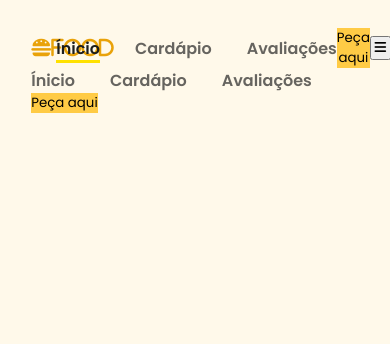
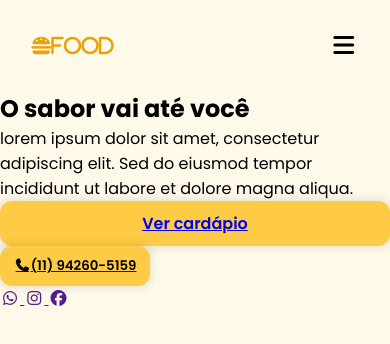
Before and after one commit to telesdiogoo/LADING-PAGE-BURGUER, a plain HTML site: page index.html in a window 390 px wide. Drawn offline with nearby package versions, Linux system fonts and the light colour scheme.

Commit message:
navegação finalizada

```diff
--- a/header.css
+++ b/header.css
@@ -3,7 +3,7 @@ header {
     padding: 28px 8%;
 }
 
-#navbar {
+#nav-bar {
     width: 100%;
     display: flex;
     align-items: center;
@@ -31,3 +31,45 @@ header {
     color: #1d1d1d;
     border-bottom: 3px solid #ffe100;
 }
+
+#mobile-btn {
+    display: none;
+}
+
+#mobile-menu {
+    display: none;
+}
+
+@media screen and (max-width: 1170px) {
+    #nav-list,
+    #nav-bar .btn-default {
+        display: none;
+    }
+
+    #mobile-btn {
+        display: block;
+        border: none;
+        background-color: transparent;
+        font-size: 1.5rem;
+        cursor: pointer;
+    }
+
+    #mobile-menu.active {
+        display: flex;
+        flex-direction: column;
+        align-items: center;
+    }
+
+    #nav-list-mobile {
+        display: flex;
+        flex-direction: column;
+        gap: 12px;
+        margin: 12px 0px;
+    }
+
+    #nav-list-mobile .nav-item {
+        list-style: none;
+        text-align: center;
+    }
+
+}
--- a/index.html
+++ b/index.html
@@ -7,12 +7,13 @@
     <link rel="stylesheet" href="https://cdnjs.cloudflare.com/ajax/libs/font-awesome/7.0.1/css/all.min.css" integrity="sha512-2SwdPD6INVrV/lHTZbO2nodKhrnDdJK9/kg2XD1r9uGqPo1cUbujc+IYdlYdEErWNu69gVcYgdxlmVmzTWnetw==" crossorigin="anonymous" referrerpolicy="no-referrer" />
     <link rel="stylesheet" href="style.css">
     <link rel="stylesheet" href="header.css">
+    <script src="https://cdnjs.cloudflare.com/ajax/libs/jquery/3.7.1/jquery.min.js" integrity="sha512-v2CJ7UaYy4JwqLDIrZUI/4hqeoQieOmAZNXBeQyjo21dadnwR+8ZaIJVT8EE2iyI61OV8e6M8PP2/4hpQINQ/g==" crossorigin="anonymous" referrerpolicy="no-referrer"></script>
     <title>LADING PAGE</title>
 </head>
 
 <body>
     <header>
-        <nav id="navbar">
+        <nav id="nav-bar">
             <i class="fa-solid fa-burger" id="nav-logo">food</i>
 
 
@@ -40,7 +41,7 @@
         </nav>
 
         <div id="mobile-menu">
-            <ul id="nav-list">
+            <ul id="nav-list-mobile">
                 <li class="nav-item">
                     <a href="#home">Ínicio</a>
                 </li>
@@ -53,23 +54,64 @@
                     <a href="#testimonials">Avaliações</a>
                 </li>
             </ul>
+
+            <button class="btn-default">
+            Peça aqui
+        </button>
         </div>
 
-        <button class="btn-default">
-            Peça aqui
-        </button>
     </header>
 
+    <main id="content">
+        <section id="home">
+            <div id="cta">
+                <h1 class="title">
+                    O sabor vai até
+                    <span>você</span>
+                </h1>
+
+                <p class="description">
+                    lorem ipsum dolor sit amet, consectetur adipiscing elit.
+                    Sed do eiusmod tempor incididunt ut labore et dolore magna aliqua.
+                </p>
+
+                <div id="cta-buttons">
+                    <a href="#" class="btn-default">
+                        Ver cardápio
+                    </a>
+
+                    <a href="tel:+11942605159" id="phone-button">
+                        <button class="btn-default">
+                            <i class="fa-solid fa-phone"></i>
+                            (11) 94260-5159
+                        </button>
+                    </a>
+                </div>
+
+                <div class="social-media-buttons">
+                    <a href="">
+                        <i class="fa-brands fa-whatsapp"></i>
+                    </a>
+
+                    <a href="">
+                        <i class="fa-brands fa-instagram"></i>
+                    </a>
+
+                    <a href="">
+                        <i class="fa-brands fa-facebook"></i>
+                    </a>
+                </div>
 
 
+            </div>
 
+            <div id="banner">
 
+            </div>
+        </section>
+    </main>
 
-
-
-
-
-
+    <script src="script.js"></script>
 
 </body>
 
--- /dev/null
+++ b/script.js
@@ -0,0 +1,7 @@
+$(document).ready(function() {
+    $("#mobile-btn").on("click", function() {
+        $("#mobile-menu").toggleClass("active");
+        const $icon = $("#mobile-btn i");
+        $icon.toggleClass("fa-bars fa-xmark");
+    });
+});
--- a/style.css
+++ b/style.css
@@ -16,5 +16,15 @@ body {
     display: flex;
     align-items: center;
     background-color: #ffcb45;
+    justify-content: center;
+    border-radius: 12px;
+    padding: 10px 14px;
+    font-weight: 600;
+    box-shadow: 0px 0px 10px 2px rgba(0, 0, 0, 0.1);
+    cursor: pointer;
+    transition: background-color 0.3s ease;
+}
 
+.btn-default:hover {
+    background-color: #f8d477;
 }
```
